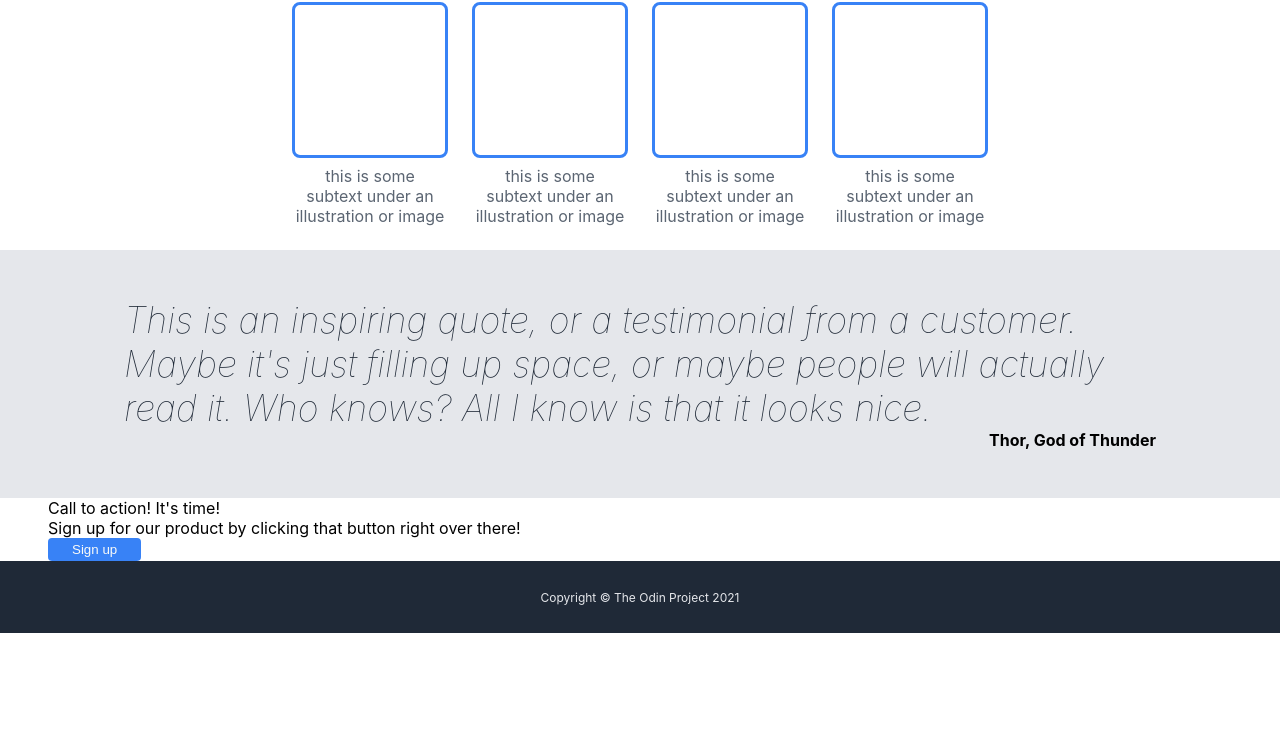
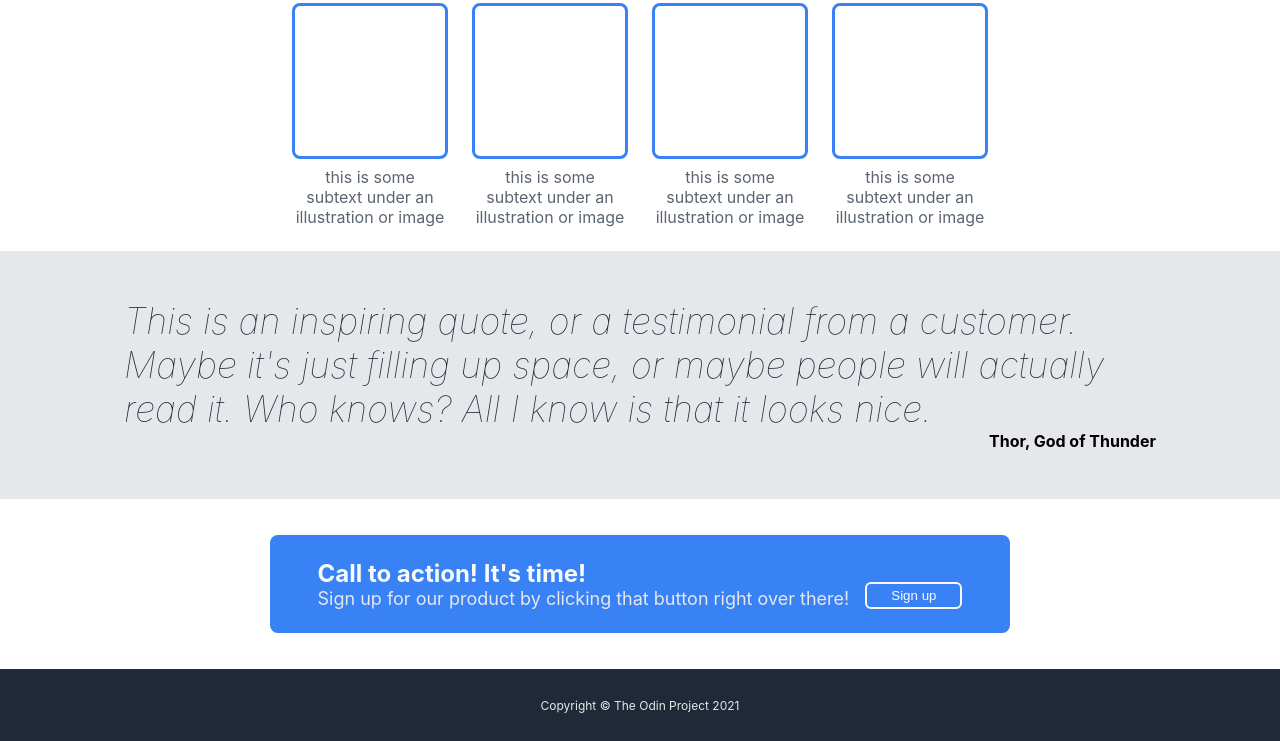
Before and after one commit to corwin-bell/top-landing-page, a plain HTML site: page index.html in a window 1280 px wide. Shown: the part 457-1198 px from the top of the page. Before the commit the page ends 1090 px from the top, so only its background shows below. Drawn offline with Linux system fonts and the light colour scheme.

Commit message:
section four styling complete

```diff
--- a/style.css
+++ b/style.css
@@ -26,10 +26,15 @@ body {
     background-color: #3882f6;
     color: #f9faf8;
     width: fit-content;
+    height: fit-content;
     border-style: none;
     border-radius: 4px;
     padding: 4px 24px;
-    flex-grow: 0;
+    /* flex-grow: 0; */
+  }
+
+  .card {
+    border-radius: 8px;
   }
 
   .header, .section {
@@ -88,7 +93,8 @@ body {
     background: #6c747d;
     text-align: center;
     color: #e5e7eb;
-    flex: 1;
+    width: 400px;
+    height: 200px;
 }
 
 .section.two {
@@ -122,7 +128,6 @@ body {
 .card-container .card {
     border-style: solid;
     border-color: #3882f6;
-    border-radius: 8px;
     width: 150px;
     height: 150px;
   }
@@ -151,3 +156,34 @@ body {
     text-align: end;
     font-weight: bold;
 }
+
+.section.four {
+    padding: 36px 48px;
+    display: flex;
+    justify-content: center;
+    align-items: center;
+}
+
+.section.four .card {
+    background-color: #3882f6;
+    padding: 24px 48px;
+    display: flex;
+    justify-content: space-between;
+    gap: 16px;
+    align-items: end;
+}
+
+.card-text .title {
+    font-size: 24px;
+    font-weight: bold;
+    color: #f9faf8;
+}
+
+.card-text .text {
+    font-size: 18px;
+    color: #e5e7eb;
+}
+.section.four .card button {
+    border: 2px solid #f9faf8;
+    border-radius: 6px;
+}
```
